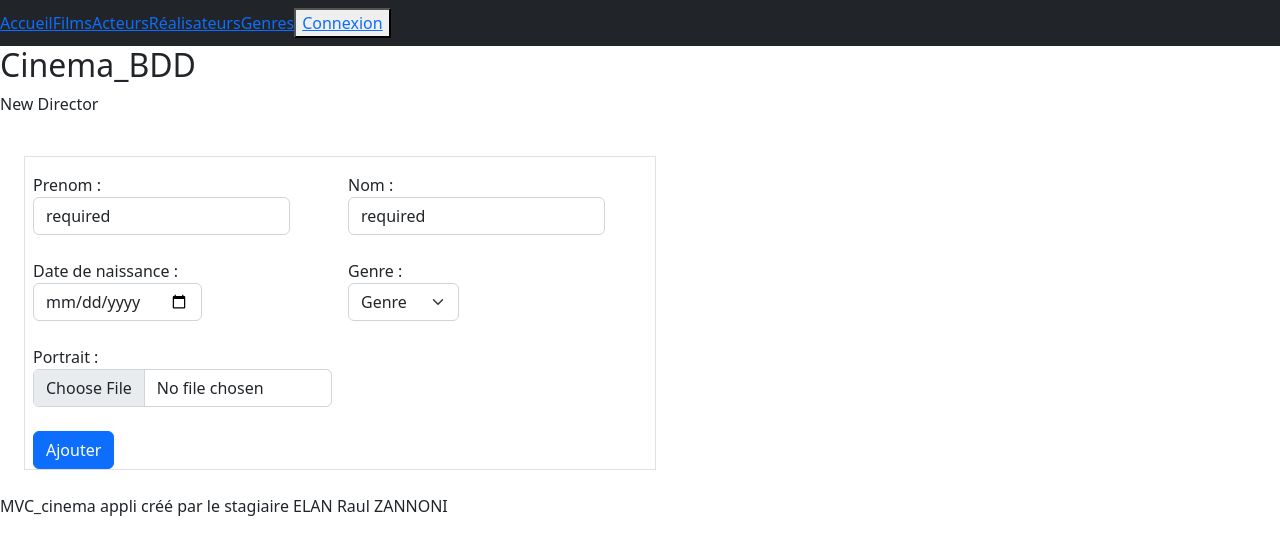
After one commit to raulzannoni/BDD_my_cinema, a PHP site: template view/directors/addDirector.php in a window 1280 px wide. The commit adds this page. Shown: the top 555 px of the page. Run offline with PHP 8.4, Linux system fonts and the light colour scheme; the template is opened without the code that fills it, so the values that code supplies are empty; some libraries are stand-ins or nearby versions.

Commit message:
add casting filmdetail portrait

```diff
--- /dev/null
+++ b/view/directors/addDirector.php
@@ -0,0 +1,63 @@
+<?php
+
+ob_start();
+
+if(isset($_SESSION['message']))
+    {
+        echo $_SESSION['message'];
+        unset($_SESSION['message']);
+    }
+
+?>
+
+<div id="add Director">
+    <h2>Cinema_BDD</h2>
+    <p>New Director</p>
+</div>
+
+<div class="p-2">
+    <form class="row w-50 g-3 p-6 m-3 border" action="index.php?action=addDirector" method="post" enctype="multipart/form-data" autocomplete="off">
+        <div class="col-md-6">
+            <label for="firstname" class="form-label">Prenom :
+                <input type="text" class="form-control" name="firstname" id="firstname" value="required">
+            </label>
+        </div>
+        <div class="col-md-6">
+            <label for="lastname" class="form-label">Nom :
+                <input type="text" class="form-control" name="lastname" id="lastname" value="required">
+            </label>
+        </div>
+        <div class="col-md-6">
+            <label for="birthday" class="form-label">Date de naissance :
+                <input type="date" class="form-control" name="birthday" id="birthday" value="required">
+            </label>
+        </div>
+        <div class="col-md-6">
+            <label for="gender" class="form-label">Genre :
+                <select class="form-select" name="gender" id="gender">
+                    <option value="Genre" selected disabled>Genre</option>
+                    <option value="Homme">Homme</option>
+                    <option value="Femme">Femme</option>
+                    <option value="Autre">Autre</option>
+                </select>
+            </label>
+        </div>
+        <div class="col-md-6">
+            <label for="portrait" class="form-label">Portrait :
+                <input type="file" class="form-control" name="portrait" id="portrait">
+            </label>
+        </div>
+        <div class="col-12">
+            <button type="submit" class="btn btn-primary">Ajouter</button>
+        </div>
+    </form>
+</div>
+
+</div>
+
+
+<?php
+$title = "new Director";
+$content = ob_get_clean();
+require "view/template.php";
+?>
```
Also changed, not shown: controller/CinemaController.php (+21 -8 lines), index.php (+18 -6 lines), view/films/filmDetail.php (+12 -10 lines), view/directors/deleteDirector.php (added), view/directors/editDirector.php (added), view/genres/genreDetail.php (renamed from view/type_films/genreDetail.php), view/genres/genreList.php (renamed from view/type_films/genreList.php).
